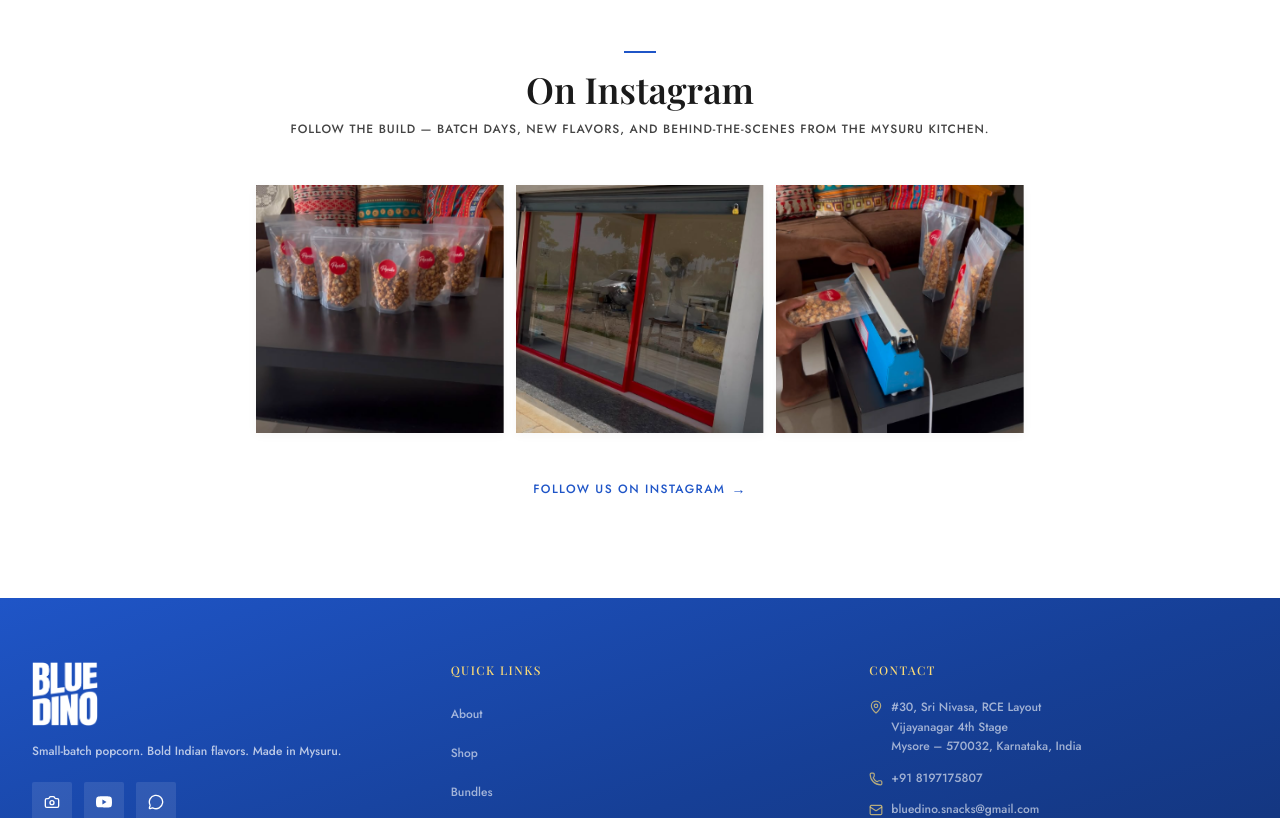
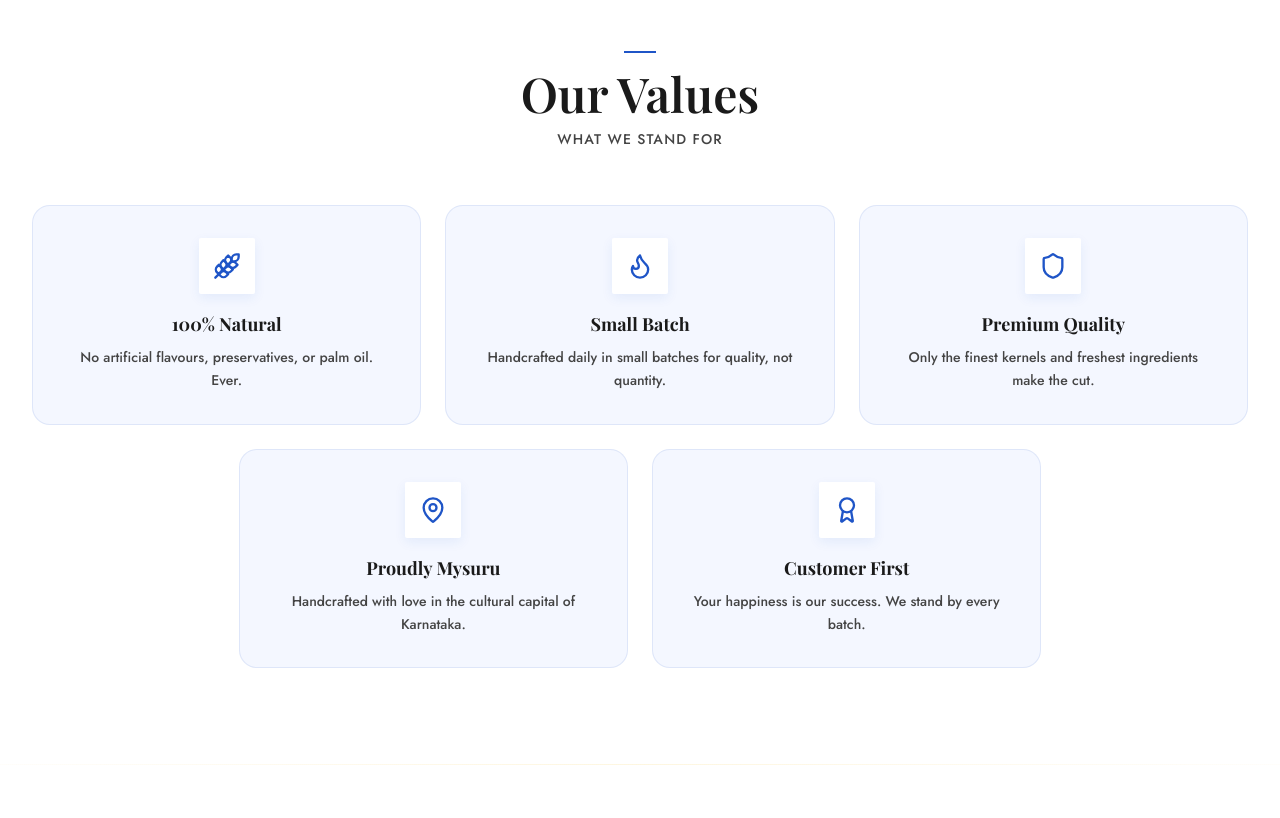
Before and after one commit to jagadeesh0417/popcorn1, a Next.js app: page / in a window 1280 px wide. Shown: the part 3000-3818 px from the top of the page. Built offline with nearby package versions, Linux system fonts and the light colour scheme; no server answers; the database is empty.

Commit message:
feat: add Our Values section to homepage
Places the five brand values between Made with purpose and the Instagram gallery, sharing one copy source with the About page.

```diff
--- a/src/app/about/page.tsx
+++ b/src/app/about/page.tsx
@@ -1,18 +1,11 @@
 "use client";
 
 import { motion } from "framer-motion";
-import { Wheat, Flame, Shield, MapPin, Award, Check } from "lucide-react";
+import { Award, Check } from "lucide-react";
 import Link from "next/link";
 import { Button } from "@/components/ui/button";
 import { BRAND } from "@/lib/brand";
-
-const values = [
-  { icon: Wheat, title: "100% Natural", description: "No artificial flavours, preservatives, or palm oil. Ever." },
-  { icon: Flame, title: "Small Batch", description: "Handcrafted daily in small batches for quality, not quantity." },
-  { icon: Shield, title: "Premium Quality", description: "Only the finest kernels and freshest ingredients make the cut." },
-  { icon: MapPin, title: "Proudly Mysuru", description: "Handcrafted with love in the cultural capital of Karnataka." },
-  { icon: Award, title: "Customer First", description: "Your happiness is our success. We stand by every batch." },
-];
+import { BRAND_VALUES } from "@/lib/brand-values";
 
 /** Brand story — wording supplied in the requirements. Do not paraphrase. */
 const story = [
@@ -98,7 +91,7 @@
             <h2 className="text-3xl md:text-4xl font-bold mt-3 text-[#1A1A1A]">What We Stand For</h2>
           </motion.div>
           <div className="grid sm:grid-cols-2 lg:grid-cols-3 gap-6">
-            {values.map((v, i) => (
+            {BRAND_VALUES.map((v, i) => (
               <motion.div
                 key={v.title}
                 initial={{ opacity: 0, y: 20 }} whileInView={{ opacity: 1, y: 0 }} viewport={{ once: true }}
--- a/src/app/page.tsx
+++ b/src/app/page.tsx
@@ -3,6 +3,7 @@
 import { BundleCard } from "@/components/home/BundleCard";
 import { DeliveryInfo } from "@/components/home/DeliveryInfo";
 import { WhyChooseUs } from "@/components/home/WhyChooseUs";
+import { OurValues } from "@/components/home/OurValues";
 import { InstagramGallery } from "@/components/home/InstagramGallery";
 
 function SectionDivider() {
@@ -24,6 +25,8 @@
       <SectionDivider />
       <WhyChooseUs />
       <SectionDivider />
+      <OurValues />
+      <SectionDivider />
       <InstagramGallery />
     </>
   );
--- /dev/null
+++ b/src/components/home/OurValues.tsx
@@ -0,0 +1,47 @@
+"use client";
+
+import { motion } from "framer-motion";
+import { BRAND_VALUES } from "@/lib/brand-values";
+
+export function OurValues() {
+  return (
+    <section className="py-24 bg-white">
+      <div className="max-w-7xl mx-auto px-4 sm:px-6 lg:px-8">
+        <motion.div
+          initial={{ opacity: 0, y: 20 }}
+          whileInView={{ opacity: 1, y: 0 }}
+          viewport={{ once: true, margin: "-100px" }}
+          className="text-center mb-14"
+        >
+          <div className="flex justify-center mb-4">
+            <div className="brand-rule" />
+          </div>
+          <h2 className="text-3xl md:text-4xl lg:text-5xl text-[#1A1A1A]" style={{ fontFamily: "var(--font-playfair)" }}>
+            Our Values
+          </h2>
+          <p className="text-[#444444] mt-3 text-sm uppercase tracking-[0.08em]">What we stand for</p>
+        </motion.div>
+
+        <div className="flex flex-wrap justify-center gap-6">
+          {BRAND_VALUES.map((value, i) => (
+            <motion.div
+              key={value.title}
+              initial={{ opacity: 0, y: 20 }}
+              whileInView={{ opacity: 1, y: 0 }}
+              viewport={{ once: true }}
+              transition={{ delay: i * 0.07 }}
+              whileHover={{ y: -4 }}
+              className="w-full sm:w-[calc(50%-0.75rem)] lg:w-[calc(33.333%-1rem)] p-8 bg-brand-mist border border-brand/10 rounded-[18px] text-center group hover:shadow-[0_12px_32px_rgba(22,63,150,0.12)] hover:border-brand/30 transition-all duration-300"
+            >
+              <div className="w-14 h-14 mx-auto rounded-2xl bg-white shadow-[0_4px_12px_rgba(31,85,199,0.08)] flex items-center justify-center mb-4 group-hover:bg-brand group-hover:shadow-[0_6px_16px_rgba(31,85,199,0.3)] transition-all duration-300">
+                <value.icon className="h-7 w-7 text-brand group-hover:text-white transition-colors" />
+              </div>
+              <h3 className="font-bold text-lg text-[#1A1A1A] mb-2">{value.title}</h3>
+              <p className="text-[#444444] text-sm leading-relaxed">{value.description}</p>
+            </motion.div>
+          ))}
+        </div>
+      </div>
+    </section>
+  );
+}
--- /dev/null
+++ b/src/lib/brand-values.ts
@@ -0,0 +1,16 @@
+import { Wheat, Flame, Shield, MapPin, Award, type LucideIcon } from "lucide-react";
+
+export type BrandValue = {
+  icon: LucideIcon;
+  title: string;
+  description: string;
+};
+
+/** "Our Values" copy — wording supplied in the requirements. Do not paraphrase. */
+export const BRAND_VALUES: BrandValue[] = [
+  { icon: Wheat, title: "100% Natural", description: "No artificial flavours, preservatives, or palm oil. Ever." },
+  { icon: Flame, title: "Small Batch", description: "Handcrafted daily in small batches for quality, not quantity." },
+  { icon: Shield, title: "Premium Quality", description: "Only the finest kernels and freshest ingredients make the cut." },
+  { icon: MapPin, title: "Proudly Mysuru", description: "Handcrafted with love in the cultural capital of Karnataka." },
+  { icon: Award, title: "Customer First", description: "Your happiness is our success. We stand by every batch." },
+];
```
